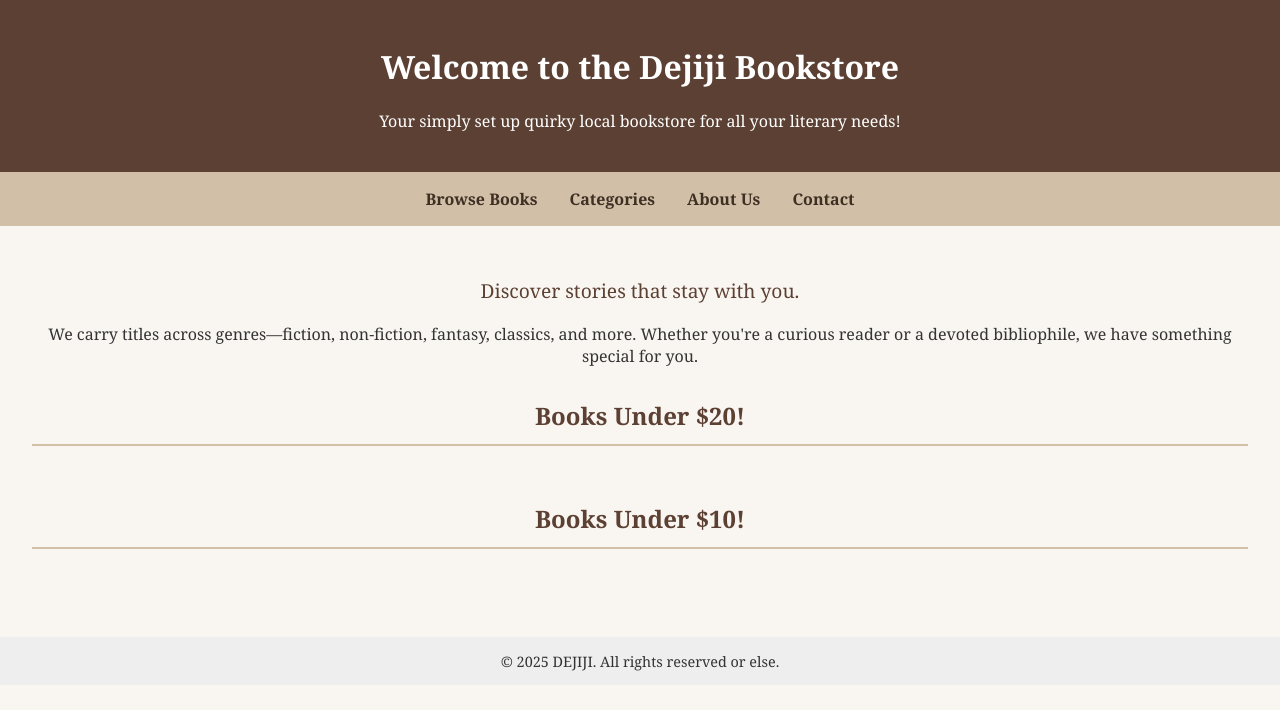
After one commit to ib22c/cop4521-term-proj, a Flask app: page /home in a window 1280 px wide. The commit adds this page. Shown: the top 710 px of the page. Run offline with Flask 3, Linux system fonts and the light colour scheme; data that the repository does not hold is empty; some libraries are stand-ins or nearby versions.

Commit message:
3 things:
Made a home page (I took index.html and added some stuff) namely: books under $20 and books under $10

Added image_id to the books table, it is going to be the filename for the books

Added a drop_tables() funct to database.py, this is for if we make changes to the DB, you must drop all tables if we want to edit columns

```diff
--- a/app.py
+++ b/app.py
@@ -1,10 +1,42 @@
 from flask import Flask, render_template, request
+from database import get_db_connection
+import psycopg2.extras
+
 app = Flask(__name__)
 
 @app.route('/')
-def homepage():
+def decision():
     return render_template('index.html')
 
+@app.route('/home')
+def home():
+    con = get_db_connection()
+    cursor = con.cursor(cursor_factory=psycopg2.extras.DictCursor)
+
+    cursor.execute("""
+        SELECT b.book_id, b.title, b.price, b.image_id, a.author_name
+        FROM Book b
+        JOIN Author a ON b.author_id = a.author_id
+        WHERE b.price > 10 AND b.price < 20
+        ORDER BY b.price ASC
+    """)
+
+    books_under_20 = cursor.fetchall()
+
+    cursor.execute("""
+        SELECT b.book_id, b.title, b.price, b.image_id, a.author_name
+        FROM Book b
+        JOIN Author a ON b.author_id = a.author_id
+        WHERE b.price < 10
+        ORDER BY b.price ASC
+    """)
+
+    books_under_10 = cursor.fetchall()
+
+    cursor.close()
+    con.close()
+
+    return render_template('home.html', books_under_10 = books_under_10, books_under_20 = books_under_20)
 
 
 
--- a/database.py
+++ b/database.py
@@ -24,7 +24,21 @@ def initialize_db():
     cursor.close()
     conn.close()
 
+def drop_tables():
+    conn = get_db_connection()
+    cursor = conn.cursor()
 
+    cursor.execute('DROP TABLE IF EXISTS Transactions CASCADE')
+    cursor.execute('DROP TABLE IF EXISTS Inventory CASCADE')
+    cursor.execute('DROP TABLE IF EXISTS Book CASCADE')
+    cursor.execute('DROP TABLE IF EXISTS Author CASCADE')
+    cursor.execute('DROP TABLE IF EXISTS Category CASCADE')
+    cursor.execute('DROP TABLE IF EXISTS Customers CASCADE')
+    print("Successfully dropped all tables.")
+
+    conn.commit()
+    cursor.close()
+    conn.close()
 
 def get_db_connection():
     conn = None
@@ -35,7 +49,8 @@ def get_db_connection():
     password=DB_PASS,
     port=DB_PORT
     )
-    print('Successfully connected to the database.')
+    # only want for debug purposes
+    # print('Successfully connected to the database.')
     return conn
 
 def create_tables_roles():
@@ -54,6 +69,7 @@ def create_tables_roles():
                 'author_id INT, ' +
                 'category_id INT, ' +
                 'price INT, ' +
+                'image_id VARCHAR(100), ' +
                 'FOREIGN KEY(author_id) REFERENCES Author(author_id), ' +
                 'FOREIGN KEY(category_id) REFERENCES Category(category_id))')
 
@@ -106,11 +122,14 @@ def create_tables_roles():
     cursor.execute('GRANT INSERT, UPDATE, DELETE ON Author TO "Vendor"')
     cursor.execute('GRANT INSERT, UPDATE, DELETE ON Category TO "Vendor"')
 
+    print("Successfully initialized database")
 
     conn.commit()
     cursor.close()
     conn.close()
 
 if __name__ == '__main__':
+    if input("Drop tables? y/n: ").lower() == 'y':
+        drop_tables()
     initialize_db()
     create_tables_roles()
--- /dev/null
+++ b/templates/home.html
@@ -0,0 +1,154 @@
+<!--From Copilot-->
+<!DOCTYPE html>
+<html lang="en">
+<head>
+    <meta charset="UTF-8">
+    <title>Dejiji Bookstore</title>
+    <style>
+        body {
+            font-family: Georgia, serif;
+            background-color: #f9f6f1;
+            color: #333;
+            margin: 0;
+            padding: 0;
+        }
+        header {
+            background-color: #5c4033;
+            color: white;
+            padding: 1.5em 0;
+            text-align: center;
+        }
+        nav {
+            background-color: #d1bfa7;
+            display: flex;
+            justify-content: center;
+            gap: 2em;
+            padding: 1em;
+        }
+        nav a {
+            text-decoration: none;
+            color: #3e2f23;
+            font-weight: bold;
+        }
+        nav a:hover {
+            text-decoration: underline;
+        }
+        main {
+            padding: 2em;
+        }
+        .highlight {
+            font-size: 1.2em;
+            margin-top: 1em;
+            color: #5c4033;
+            text-align: center;
+        }
+        .book-section {
+            margin: 2em 0;
+        }
+        .section-title {
+            font-size: 1.5em;
+            color: #5c4033;
+            margin-bottom: 1em;
+            text-align: center;
+            border-bottom: 2px solid #d1bfa7;
+            padding-bottom: 0.5em;
+        }
+        .book-grid {
+            display: grid;
+            grid-template-columns: repeat(4, 1fr);
+            gap: 1.5em;
+            margin-top: 1em;
+        }
+        .book-card {
+            background: white;
+            border: 1px solid #d1bfa7;
+            border-radius: 8px;
+            padding: 1em;
+            text-align: center;
+            box-shadow: 0 2px 4px rgba(0,0,0,0.1);
+        }
+        .book-image {
+            width: 100%;
+            max-width: 150px;
+            height: 200px;
+            object-fit: cover;
+            border-radius: 4px;
+            margin-bottom: 0.5em;
+        }
+        .book-title {
+            font-weight: bold;
+            margin: 0.5em 0;
+            color: #5c4033;
+        }
+        .book-author {
+            color: #666;
+            font-style: italic;
+            margin: 0.3em 0;
+        }
+        .book-price {
+            color: #5c4033;
+            font-weight: bold;
+            font-size: 1.1em;
+        }
+        footer {
+            text-align: center;
+            padding: 1em;
+            background-color: #eee;
+            font-size: 0.9em;
+        }
+    </style>
+</head>
+<body>
+
+<header>
+    <h1>Welcome to the Dejiji Bookstore</h1>
+    <p>Your simply set up quirky local bookstore for all your literary needs!</p>
+</header>
+
+<nav>
+    <a href="/catalog">Browse Books</a>
+    <a href="/categories">Categories</a>
+    <a href="/about">About Us</a>
+    <a href="/contact">Contact</a>
+</nav>
+
+    <!---Generated by gh copilot-->
+<main>
+    <p class="highlight">Discover stories that stay with you.</p>
+    <p style="text-align: center;">We carry titles across genres—fiction, non-fiction, fantasy, classics, and more. Whether you're a curious reader or a devoted bibliophile, we have something special for you.</p>
+
+    <div class="book-section">
+        <h2 class="section-title">Books Under $20!</h2>
+        <div class="book-grid">
+            {% for book in books_under_20 %}
+            <div class="book-card">
+                <img src="/static/images/{{ book.image_id }}.png" alt="{{ book.title }}" class="book-image">
+                <div class="book-title">{{ book.title }}</div>
+                <div class="book-author">by {{ book.author_name }}</div>
+                <div class="book-price">${{ book.price }}</div>
+            </div>
+            {% endfor %}
+        </div>
+    </div>
+
+    <div class="book-section">
+        <h2 class="section-title">Books Under $10!</h2>
+        <div class="book-grid">
+            {% for book in books_under_10 %}
+            <div class="book-card">
+                <img src="/static/images/{{ book.image_id }}.png" alt="{{ book.title }}" class="book-image">
+                <div class="book-title">{{ book.title }}</div>
+                <div class="book-author">by {{ book.author_name }}</div>
+                <div class="book-price">${{ book.price }}</div>
+            </div>
+            {% endfor %}
+        </div>
+    </div>
+</main>
+
+<footer>
+    &copy; 2025 DEJIJI. All rights reserved or else.
+</footer>
+
+</body>
+</html>
```
Also changed, not shown: templates/index.html (line endings or trailing spaces).
